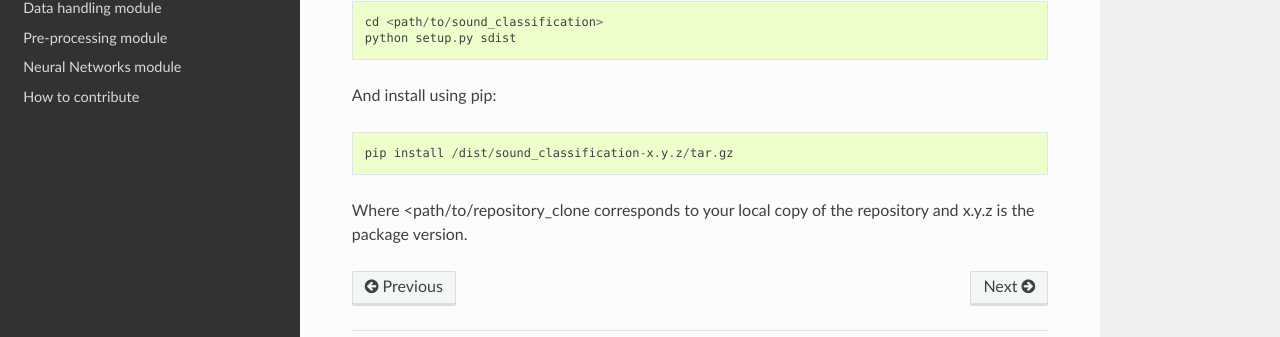
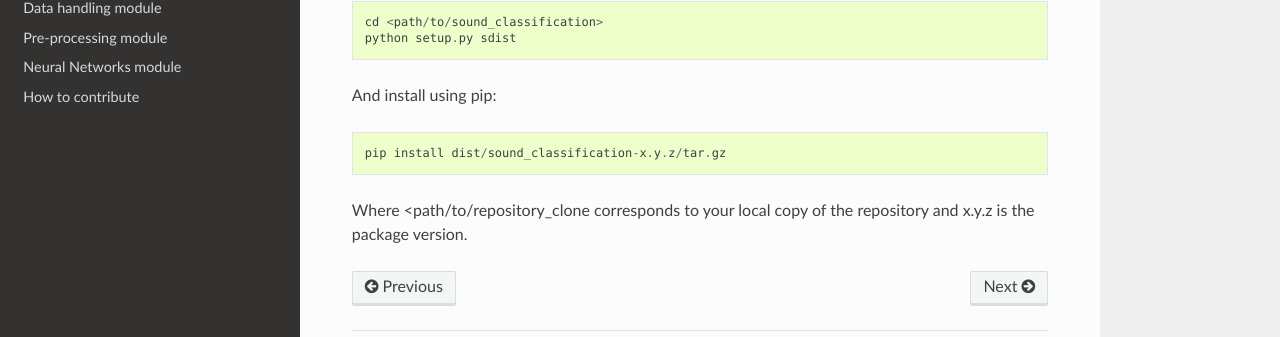
Before and after one commit to mathieudpnt/Ketos, a Sphinx documentation site: the page built from docs/source/installation.rst, in a window 1280 px wide. Shown: the part 322-659 px from the top of the page. Built offline with Sphinx 7.4.7 and the Read the Docs theme 2.0.0, drawn with Linux system fonts in a browser that asks for light colours; formulas are drawn with MathJax 3.

```diff
--- a/docs/source/installation.rst
+++ b/docs/source/installation.rst
@@ -12,6 +12,6 @@ From the cloned repository, run the setup.py script to a tarball::
 
 And install using pip::
 
-    pip install /dist/sound_classification-x.y.z/tar.gz
+    pip install dist/sound_classification-x.y.z/tar.gz
 
 Where <path/to/repository_clone corresponds to your local copy of the repository and x.y.z is the package version.
```
